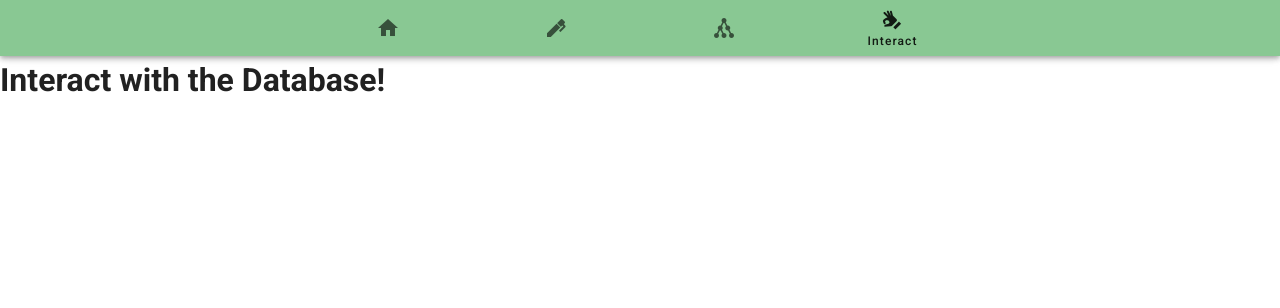
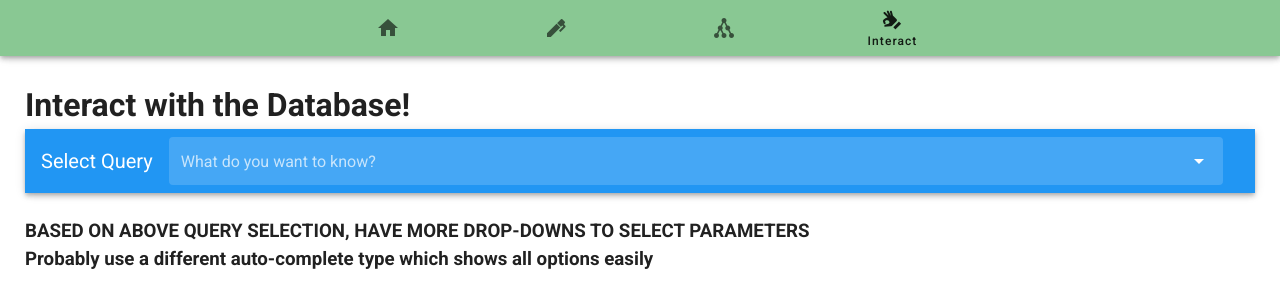
Before and after one commit to JacobJanzen/J5-Pocket-Monsters-Database, a Vue app in the folder front_end/: page /Interact in a window 1280 px wide. Shown: the top 308 px of the page. Built offline with nearby package versions, Linux system fonts and the light colour scheme.

Commit message:
vue is so easy im a genius

```diff
--- a/front_end/src/views/Home.vue
+++ b/front_end/src/views/Home.vue
@@ -5,7 +5,26 @@
       <div class=headerImage></div>
 
       <p> </p>
-      <p>Rest of the Content Here</p>
+
+      <v-card
+        elevation="2"
+        shaped
+        class = "card"
+      >
+      <div class="cardInner">
+        <h2>Group Info</h2>
+        <h4>Jared Webber -- webberj1@myumanitoba.ca</h4>
+        <h4>Jared Webber -- webberj1@myumanitoba.ca</h4>
+        <h4>Jared Webber -- webberj1@myumanitoba.ca</h4>
+        <h4>Jared Webber -- webberj1@myumanitoba.ca</h4>
+
+        <br>
+
+        <h2>Github Repo</h2>
+        <h4>All our source files are available in our Github repo <a href = ""> HERE</a></h4>
+      </div>
+
+      </v-card>
 
   </div>
 </template>
@@ -19,6 +38,7 @@
     background-position: center;
     height: 120%;
     width:100%;
+    align-content: center;
   }
 
   .headerImage{
@@ -32,4 +52,13 @@
   .h1 {
     color: grey;
   }
+
+  .card{
+    margin: 20px;
+  }
+
+  .cardInner{
+    padding: 15px;
+  }
+
 </style>
--- a/front_end/src/views/Interact.vue
+++ b/front_end/src/views/Interact.vue
@@ -1,3 +1,81 @@
 <template>
-    <h1>Interact with the Database!</h1>
+    <div class="home">
+        <h1>Interact with the Database!</h1>
+
+          <v-toolbar
+                dark
+                color="blue"
+                class = "querySelector"
+            >
+                <v-toolbar-title>Select Query</v-toolbar-title>
+                <v-autocomplete
+                v-model="select"
+                :loading="loading"
+                :items="items"
+                :search-input.sync="search"
+                cache-items
+                class="mx-4"
+                flat
+                hide-no-data
+                hide-details
+                label="What do you want to know?"
+                solo-inverted
+                ></v-autocomplete>
+            </v-toolbar>
+
+
+            <br>
+            <h3>BASED ON ABOVE QUERY SELECTION, HAVE MORE DROP-DOWNS TO SELECT PARAMETERS</h3>
+            <h3>Probably use a different auto-complete type which shows all options easily</h3>
+
+
+    </div>
 </template>
+
+<script id="querySelector">
+  export default {
+    data () {
+      return {
+        loading: false,
+        items: [],
+        search: null,
+        select: null,
+        queries: [
+          'How many pokemon are on vacation',
+          'what am i doing',
+          'rip josh',
+          'i miss you',
+        ],
+      }
+    },
+    watch: {
+      search (val) {
+        val && val !== this.select && this.querySelections(val)
+      },
+    },
+    methods: {
+      querySelections (v) {
+        this.loading = true
+        // Simulated ajax query
+        setTimeout(() => {
+          this.items = this.queries.filter(e => {
+            return (e || '').toLowerCase().indexOf((v || '').toLowerCase()) > -1
+          })
+          this.loading = false
+        }, 500)
+      },
+    },
+  }
+</script>
+
+<style>
+
+  .home{
+      padding:25px;
+  }
+
+  .querySelector{
+
+    }
+
+</style>
```
